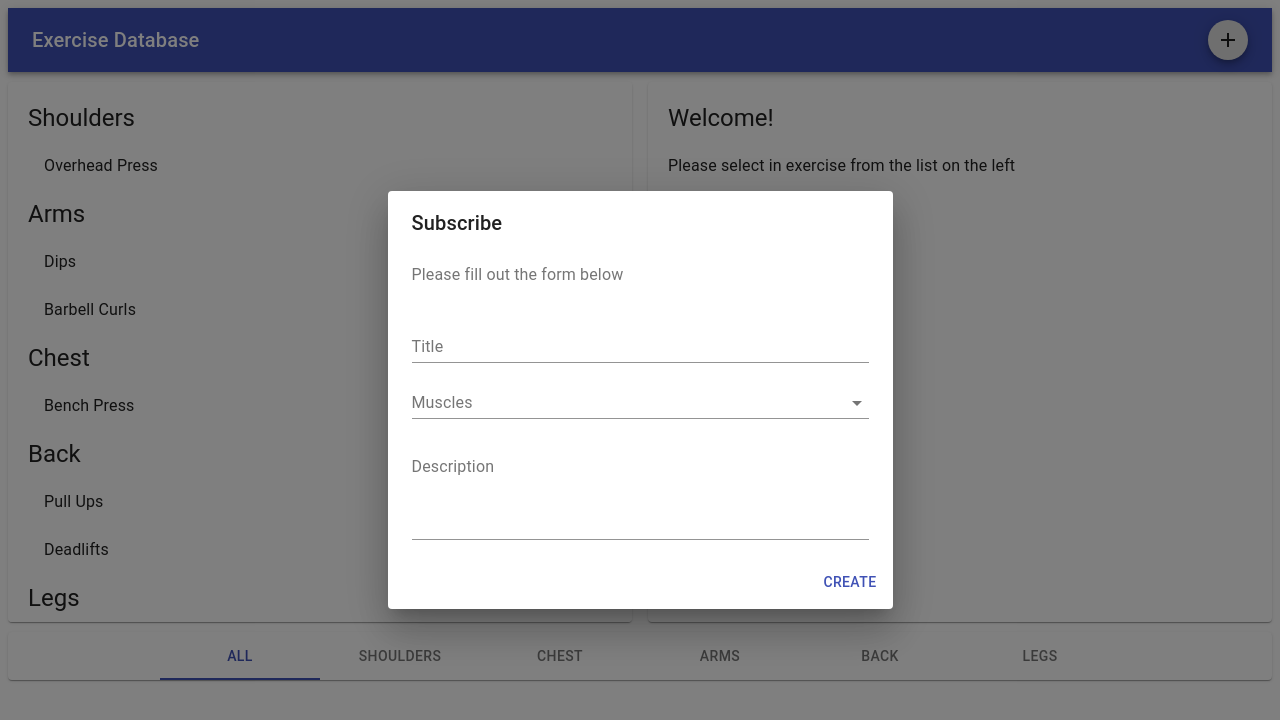
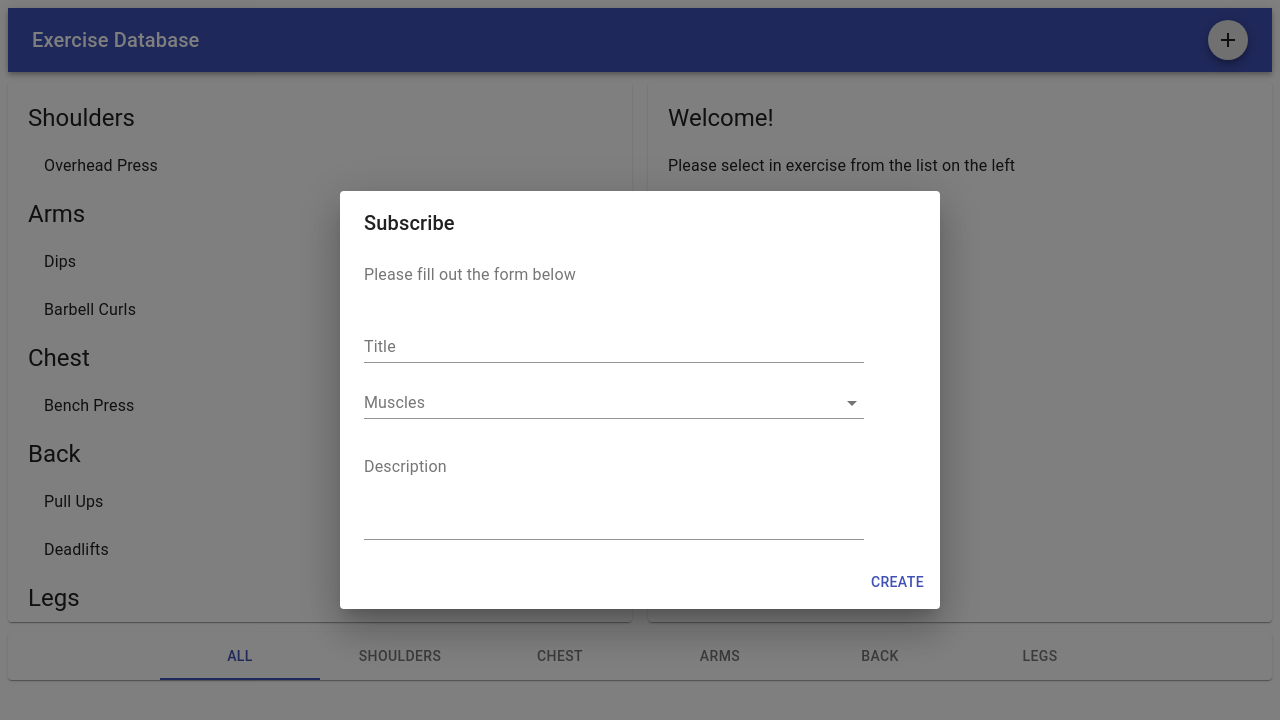
Before and after one commit to kensukegoto/react__mui, a React (Create React App) app: page / in a window 1280 px wide. Both pictures are taken after a click on the button 1228 px from the left and 40 px from the top of the page. Shown: the top 720 px of the page. Built offline with nearby package versions, Linux system fonts and the light colour scheme.

Commit message:
[追加] 新しいエクササイズをフォームから追加出来る

```diff
--- a/src/components/App.js
+++ b/src/components/App.js
@@ -38,6 +38,15 @@ export default class extends Component {
 
   }
 
+  handleExerciseCreate = exercise => {
+    this.setState(({exercises})=>({
+      exercises: [
+        ...exercises,
+        exercise
+      ]
+    }))
+  }
+
   render(){
 
     const exercises = this.getExercisesByMuscles(),
@@ -46,6 +55,7 @@ export default class extends Component {
     return <>
       <Header
         muscles={muscles}
+        onExerciseCreate={this.handleExerciseCreate}
       />
 
       <Exercises
--- a/src/components/Exercises/Dialogs/Create.js
+++ b/src/components/Exercises/Dialogs/Create.js
@@ -1,4 +1,5 @@
 import React,{Fragment} from "react"
+import { makeStyles } from '@material-ui/core/styles';
 import {
   Button,
   Fab,
@@ -32,20 +33,26 @@ export default props =>{
     setOpen(false)
   }
 
-  const ranges = [
-    {
-      value: '0-20',
-      label: '0 to 20',
-    },
-    {
-      value: '21-50',
-      label: '21 to 50',
-    },
-    {
-      value: '51-100',
-      label: '51 to 100',
-    },
-  ];
+  const handleSubmit = () =>{
+    props.onCreate({
+      ...exercise,
+      id: exercise.title.toLocaleLowerCase().replace(/ /g,"-")
+    })
+    setExercise({
+      title: "",
+      description: "",
+      muscles: ""
+    })
+    setOpen(false)
+  }
+
+  const useStyles = makeStyles(theme => ({
+    FormControl: {
+      width: 500
+    }
+  }))
+
+  const classes = useStyles();
 
   return <Fragment>
     <Fab color="default" size="small" onClick={handleClickOpen}>
@@ -63,14 +70,14 @@ export default props =>{
             value={exercise.title}
             onChange={handleChange('title')}
             margin="normal"
-            fullWidth
+            className={classes.FormControl}
           />
           <TextField
             select
             label="Muscles"
             value={exercise.muscles}
             onChange={handleChange('muscles')}
-            fullWidth
+            className={classes.FormControl}
           >
 
             {props.muscles.map((val,key) => (
@@ -86,12 +93,15 @@ export default props =>{
             value={exercise.description}
             onChange={handleChange('description')}
             margin="normal"
-            fullWidth
+            className={classes.FormControl}
           />
         </form>
       </DialogContent>
       <DialogActions>
-        <Button color="primary">
+        <Button
+          color="primary"
+          onClick={handleSubmit}
+        >
           Create
         </Button>
       </DialogActions>
--- a/src/components/Exercises/index.js
+++ b/src/components/Exercises/index.js
@@ -44,7 +44,6 @@ export default ({
               </Typography>
               <List component="nav" aria-label="secondary mailbox folders">
                 {exercises.map(({id,title},key)=>{
-
                   return <ListItem button key={key}>
                     <ListItemText
                       primary={title}
--- a/src/components/Layouts/Header.js
+++ b/src/components/Layouts/Header.js
@@ -2,13 +2,16 @@ import React from "react";
 import { AppBar, Toolbar, Typography } from "@material-ui/core";
 import CreateDialog from "../Exercises/Dialogs/Create"
 
-export default ({muscles}) =>
+export default ({muscles,onExerciseCreate}) =>
 
   <AppBar position="static">
     <Toolbar>
       <Typography variant="h6" style={{flex: 1}}>
         Exercise Database
       </Typography>
-      <CreateDialog muscles={muscles} />
+      <CreateDialog
+        muscles={muscles}
+        onCreate={onExerciseCreate}
+      />
     </Toolbar>
   </AppBar>
```
